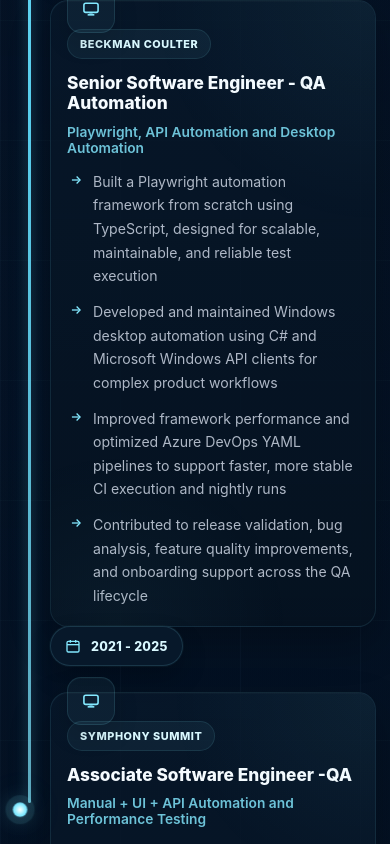
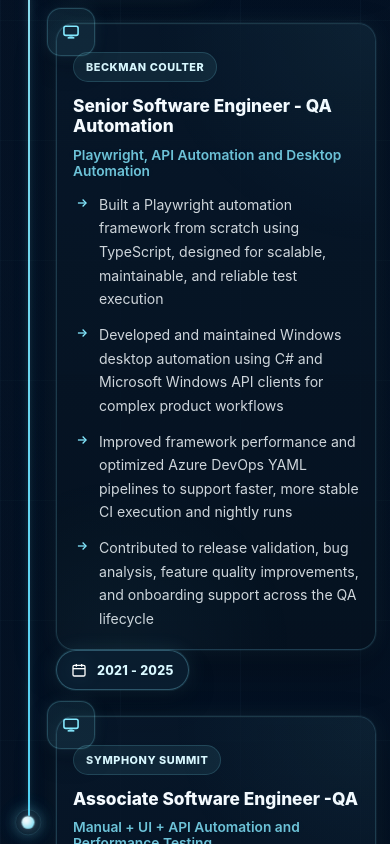
Before and after one commit to SIVASAKTHI2097/Automation_Portfolio, a React (Vite) app: page / in a window 390 px wide. Shown: the part 3820-4664 px from the top of the page. Built offline with nearby package versions, Linux system fonts and the light colour scheme.

Commit message:
Update experience.css

```diff
--- a/src/styles/experience.css
+++ b/src/styles/experience.css
@@ -52,78 +52,128 @@
 .timeline-alt {
   position: relative;
   width: 100%;
-  padding: 30px 0 10px;
+  padding: 34px 0 10px;
 }
 
+/* REMOVED STATIC FULL LINE ON PURPOSE */
 .timeline-alt-line-base {
-  position: absolute;
-  top: 0;
-  bottom: 0;
-  left: 50%;
-  width: 1px;
-  transform: translateX(-50%);
-  background: rgba(132, 233, 255, 0.14);
-  border-radius: 999px;
-  z-index: 1;
+  display: none;
 }
 
+/* GROWING LINE ONLY */
 .timeline-progress-line {
   position: absolute;
   top: 0;
   left: 50%;
-  width: 3px;
+  width: 2px;
   height: 0;
+  transform: translateX(-50%);
+  border-radius: 1px;
+  background: linear-gradient(
+    180deg,
+    rgba(255, 255, 255, 1) 0%,
+    rgba(245, 252, 255, 0.98) 6%,
+    rgba(210, 246, 255, 0.94) 18%,
+    rgba(135, 234, 255, 0.92) 48%,
+    rgba(85, 220, 255, 0.95) 100%
+  );
+  box-shadow:
+    0 0 4px rgba(255, 255, 255, 0.08),
+    0 0 10px rgba(132, 233, 255, 0.12),
+    0 0 18px rgba(95, 223, 255, 0.16);
+  z-index: 2;
+}
+
+.timeline-progress-line::after {
+  content: "";
+  position: absolute;
+  top: 4px;
+  bottom: 0;
+  left: 50%;
+  width: 8px;
   transform: translateX(-50%);
   border-radius: 999px;
   background: linear-gradient(
     180deg,
-    rgba(132, 233, 255, 1),
-    rgba(95, 223, 255, 0.92),
-    rgba(132, 233, 255, 0.7)
+    rgba(255, 255, 255, 0.04) 0%,
+    rgba(132, 233, 255, 0.05) 45%,
+    rgba(95, 223, 255, 0.03) 100%
   );
-  box-shadow:
-    0 0 12px rgba(132, 233, 255, 0.34),
-    0 0 24px rgba(132, 233, 255, 0.18);
-  z-index: 2;
+  filter: blur(5px);
+  pointer-events: none;
 }
 
+/* MOVING DOT */
 .timeline-progress-dot-wrap {
   position: absolute;
   top: 0;
   left: 50%;
-  transform: translate(-50%, 18px);
+  transform: translate(-50%, 12px);
   z-index: 4;
   pointer-events: none;
 }
 
 .timeline-progress-dot {
-  width: 18px;
-  height: 18px;
+  position: relative;
+  width: 16px;
+  height: 16px;
   border-radius: 50%;
-  background: radial-gradient(circle, #ffffff 0%, #bff6ff 28%, #84e9ff 55%, #5fdfff 100%);
+  background: radial-gradient(
+    circle at 35% 35%,
+    rgba(255, 255, 255, 1) 0%,
+    rgba(235, 251, 255, 0.98) 24%,
+    rgba(180, 242, 255, 0.96) 54%,
+    rgba(95, 223, 255, 0.96) 100%
+  );
   box-shadow:
-    0 0 0 6px rgba(132, 233, 255, 0.08),
-    0 0 18px rgba(132, 233, 255, 0.42),
-    0 0 34px rgba(132, 233, 255, 0.22);
-  animation: timelineDotPulse 1.6s ease-in-out infinite;
+    0 0 0 1px rgba(255, 255, 255, 0.08),
+    0 0 10px rgba(255, 255, 255, 0.18),
+    0 0 22px rgba(132, 233, 255, 0.28),
+    0 0 40px rgba(95, 223, 255, 0.22),
+    0 0 60px rgba(95, 223, 255, 0.12);
+  animation: timelineDotHeartbeat 1.8s ease-in-out infinite;
+}
+
+.timeline-progress-dot::before {
+  content: "";
+  position: absolute;
+  inset: -14px;
+  border-radius: 50%;
+  background: radial-gradient(
+    circle,
+    rgba(255, 255, 255, 0.18) 0%,
+    rgba(170, 240, 255, 0.14) 30%,
+    rgba(95, 223, 255, 0.1) 55%,
+    rgba(95, 223, 255, 0.04) 75%,
+    rgba(95, 223, 255, 0) 100%
+  );
+  filter: blur(10px);
+  pointer-events: none;
+  animation: timelineDotAura 1.8s ease-in-out infinite;
+}
+
+.timeline-progress-dot::after {
+  content: "";
+  position: absolute;
+  inset: -7px;
+  border-radius: 50%;
+  border: 1px solid rgba(132, 233, 255, 0.22);
+  box-shadow:
+    0 0 10px rgba(132, 233, 255, 0.14),
+    0 0 24px rgba(95, 223, 255, 0.1);
+  pointer-events: none;
+  animation: timelineDotRing 1.8s ease-in-out infinite;
 }
 
 @keyframes timelineDotPulse {
   0%,
   100% {
-    transform: scale(1);
-    box-shadow:
-      0 0 0 6px rgba(132, 233, 255, 0.08),
-      0 0 18px rgba(132, 233, 255, 0.42),
-      0 0 34px rgba(132, 233, 255, 0.22);
+    transform: scale(0.92);
+    opacity: 0.65;
   }
-
   50% {
     transform: scale(1.08);
-    box-shadow:
-      0 0 0 8px rgba(132, 233, 255, 0.12),
-      0 0 24px rgba(132, 233, 255, 0.5),
-      0 0 42px rgba(132, 233, 255, 0.28);
+    opacity: 1;
   }
 }
 
@@ -133,11 +183,35 @@
   grid-template-columns: minmax(0, 1fr) 240px minmax(0, 1fr);
   align-items: center;
   min-height: 330px;
-  margin-bottom: 34px;
+  margin-bottom: 40px;
+  transition: transform 0.35s ease, opacity 0.35s ease;
 }
 
 .timeline-alt-row:last-child {
   margin-bottom: 0;
+}
+
+.timeline-alt-row.is-active .timeline-alt-date-float {
+  border-color: rgba(132, 233, 255, 0.28);
+  box-shadow:
+    0 0 0 1px rgba(132, 233, 255, 0.08),
+    0 0 20px rgba(132, 233, 255, 0.1),
+    0 14px 28px rgba(0, 0, 0, 0.22);
+  background: rgba(10, 30, 48, 0.94);
+}
+
+.timeline-alt-row.is-active .timeline-alt-date-icon {
+  color: #ffffff;
+  filter: drop-shadow(0 0 10px rgba(132, 233, 255, 0.22));
+}
+
+.timeline-alt-row.is-active .timeline-alt-card {
+  border-color: rgba(132, 233, 255, 0.18);
+  box-shadow:
+    inset 0 1px 0 rgba(255, 255, 255, 0.02),
+    0 0 0 1px rgba(132, 233, 255, 0.05),
+    0 0 20px rgba(132, 233, 255, 0.06),
+    0 18px 42px rgba(0, 0, 0, 0.26);
 }
 
 .timeline-alt-side {
@@ -185,6 +259,11 @@
   position: absolute;
   top: 50%;
   transform: translateY(-50%);
+  transition:
+    transform 0.35s ease,
+    border-color 0.35s ease,
+    box-shadow 0.35s ease,
+    background 0.35s ease;
 }
 
 /* FIXED OPPOSITE SIDE POSITION */
@@ -265,7 +344,7 @@
 }
 
 .timeline-alt-card:hover {
-  transform: translateY(-8px);
+  transform: translateY(-8px) scale(1.01);
   border-color: rgba(132, 233, 255, 0.28);
   background: linear-gradient(180deg, rgba(9, 28, 48, 0.9), rgba(5, 18, 32, 0.98));
   box-shadow:
@@ -297,7 +376,8 @@
     transform 0.35s ease,
     color 0.35s ease,
     box-shadow 0.35s ease,
-    border-color 0.35s ease;
+    border-color 0.35s ease,
+    background 0.35s ease;
 }
 
 .timeline-float-overlap {
@@ -317,6 +397,15 @@
 .timeline-alt-float-icon svg {
   width: 24px;
   height: 24px;
+}
+
+.timeline-alt-row.is-active .timeline-alt-float-icon {
+  background: rgba(132, 233, 255, 0.08);
+  border-color: rgba(132, 233, 255, 0.2);
+  box-shadow:
+    0 0 0 1px rgba(132, 233, 255, 0.05),
+    0 0 16px rgba(132, 233, 255, 0.08),
+    0 12px 26px rgba(0, 0, 0, 0.16);
 }
 
 .timeline-alt-card:hover .timeline-alt-float-icon {
@@ -351,6 +440,11 @@
     background 0.35s ease;
 }
 
+.timeline-alt-row.is-active .timeline-alt-period-pill {
+  background: rgba(132, 233, 255, 0.08);
+  border-color: rgba(132, 233, 255, 0.16);
+}
+
 .timeline-alt-card:hover .timeline-alt-period-pill {
   color: #ffffff;
   background: rgba(132, 233, 255, 0.09);
@@ -374,6 +468,11 @@
   font-weight: 600;
   color: rgba(132, 233, 255, 0.82);
   transition: color 0.35s ease, text-shadow 0.35s ease;
+}
+
+.timeline-alt-row.is-active h3,
+.timeline-alt-row.is-active .timeline-alt-company {
+  text-shadow: 0 0 10px rgba(132, 233, 255, 0.05);
 }
 
 .timeline-alt-card:hover h3,
@@ -437,6 +536,10 @@
   transition: color 0.35s ease, text-shadow 0.35s ease;
 }
 
+.timeline-alt-row.is-active .bullet-text {
+  color: rgba(245, 251, 255, 0.84);
+}
+
 .timeline-alt-card:hover .bullet-text {
   color: rgba(255, 255, 255, 0.94);
   text-shadow: 0 0 10px rgba(255, 255, 255, 0.03);
@@ -471,31 +574,34 @@
     padding: 8px 0 0;
   }
 
-  .timeline-alt-line-base {
-    left: 18px;
+  /* ONE SHARED MOBILE AXIS FOR LINE + DOT + FLOAT ICON */
+.timeline-progress-line {
+  left: 16px;
   transform: none;
+  width: 2px;
 }
 
-  .timeline-progress-line {
-    left: 18px;
-    transform: none;
+  .timeline-progress-line::after {
+    left: 50%;
+    transform: translateX(-50%);
+    width: 7px;
   }
 
 .timeline-progress-dot-wrap {
-    left: 10px;
-    transform: translateY(18px);
+  left: 16px;
+  transform: translate(-50%, 12px);
 }
 
   .timeline-progress-dot {
-    width: 16px;
-    height: 16px;
+    width: 14px;
+    height: 14px;
   }
 
 .timeline-alt-row {
   display: block;
   min-height: unset;
   margin-bottom: 34px;
-    padding-left: 44px;
+  padding-left: 48px;
 }
 
   .timeline-alt-left,
@@ -543,10 +649,11 @@
 
 .timeline-float-overlap {
   top: -16px;
-    left: 18px !important;
+  left: 16px !important;
   right: auto !important;
   width: 48px;
   height: 48px;
+  transform: translateX(-50%);
   border-radius: 14px;
 }
 
@@ -586,25 +693,23 @@
 
 @media (max-width: 600px) {
 .timeline-alt-row {
-    padding-left: 36px;
+  padding-left: 42px;
   margin-bottom: 26px;
 }
 
-  .timeline-alt-line-base {
-    left: 14px;
-  }
-
+  /* KEEP SAME AXIS ON SMALL MOBILE */
 .timeline-progress-line {
   left: 14px;
 }
 
 .timeline-progress-dot-wrap {
-    left: 6px;
+  left: 14px;
+  transform: translate(-50%, 12px);
 }
 
   .timeline-progress-dot {
-    width: 14px;
-    height: 14px;
+    width: 13px;
+    height: 13px;
   }
 
   .timeline-alt-date-float.mobile-only {
@@ -619,7 +724,8 @@
   }
 
 .timeline-float-overlap {
-    left: 16px !important;
+  left: 14px !important;
+  transform: translateX(-50%);
 }
 
   .timeline-alt-period-pill {
@@ -650,3 +756,75 @@
     margin-bottom: 28px;
   }
 }
+
+@keyframes timelineDotHeartbeat {
+  0%,
+  100% {
+    transform: scale(1);
+    box-shadow:
+      0 0 0 1px rgba(255, 255, 255, 0.08),
+      0 0 10px rgba(255, 255, 255, 0.18),
+      0 0 22px rgba(132, 233, 255, 0.28),
+      0 0 40px rgba(95, 223, 255, 0.22),
+      0 0 60px rgba(95, 223, 255, 0.12);
+  }
+
+  30% {
+    transform: scale(1.08);
+    box-shadow:
+      0 0 0 1px rgba(255, 255, 255, 0.1),
+      0 0 14px rgba(255, 255, 255, 0.22),
+      0 0 28px rgba(132, 233, 255, 0.34),
+      0 0 52px rgba(95, 223, 255, 0.28),
+      0 0 78px rgba(95, 223, 255, 0.16);
+  }
+
+  55% {
+    transform: scale(0.98);
+    box-shadow:
+      0 0 0 1px rgba(255, 255, 255, 0.07),
+      0 0 8px rgba(255, 255, 255, 0.14),
+      0 0 18px rgba(132, 233, 255, 0.24),
+      0 0 34px rgba(95, 223, 255, 0.18),
+      0 0 52px rgba(95, 223, 255, 0.1);
+  }
+}
+
+@keyframes timelineDotAura {
+  0%,
+  100% {
+    transform: scale(1);
+    opacity: 0.85;
+    filter: blur(10px);
+  }
+
+  30% {
+    transform: scale(1.18);
+    opacity: 1;
+    filter: blur(12px);
+  }
+
+  55% {
+    transform: scale(0.96);
+    opacity: 0.72;
+    filter: blur(8px);
+  }
+}
+
+@keyframes timelineDotRing {
+  0%,
+  100% {
+    transform: scale(1);
+    opacity: 0.75;
+  }
+
+  30% {
+    transform: scale(1.12);
+    opacity: 1;
+  }
+
+  55% {
+    transform: scale(0.97);
+    opacity: 0.6;
+  }
+}
```
Lines whose indentation alone changed are shown as unchanged.
